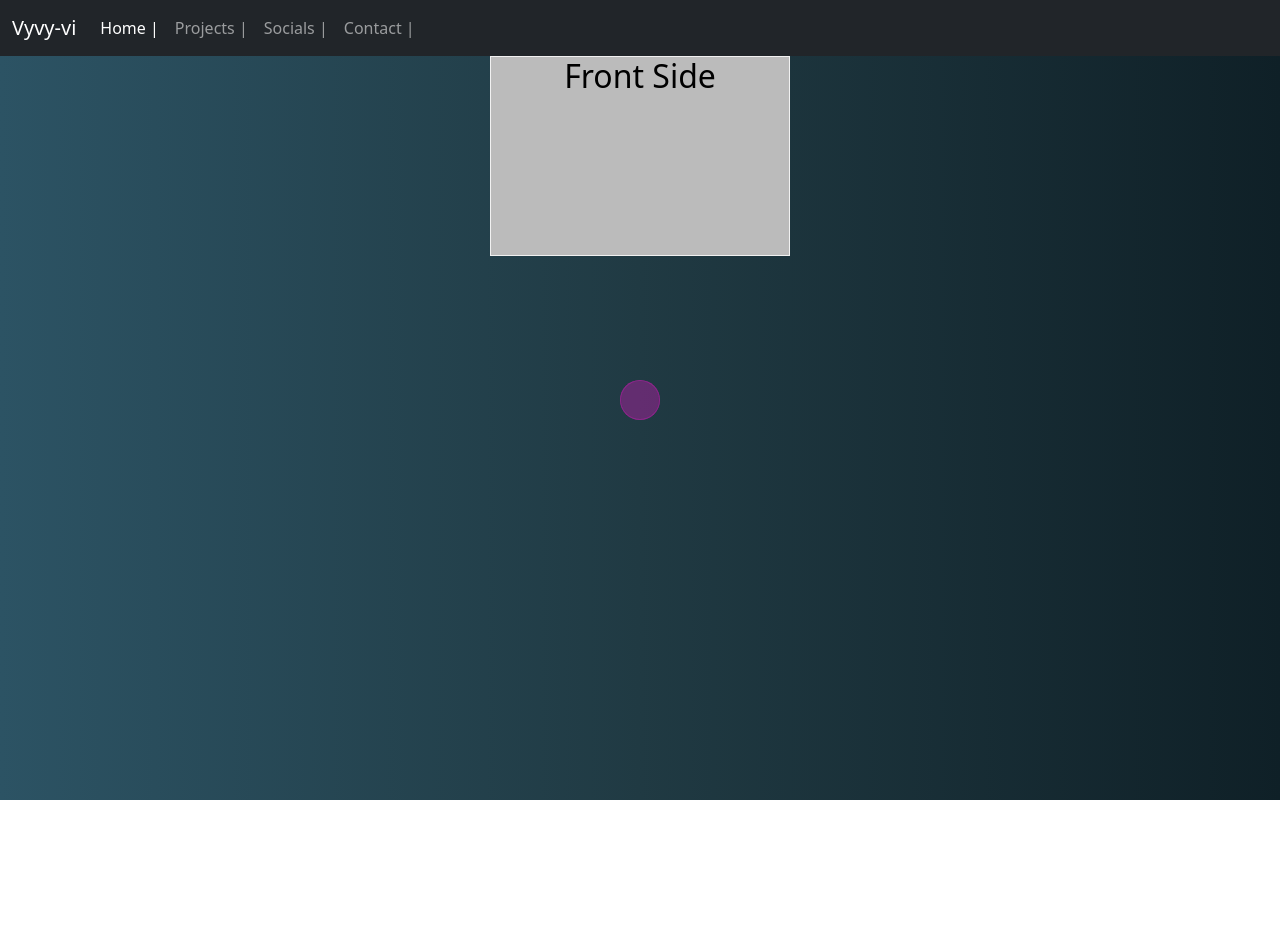
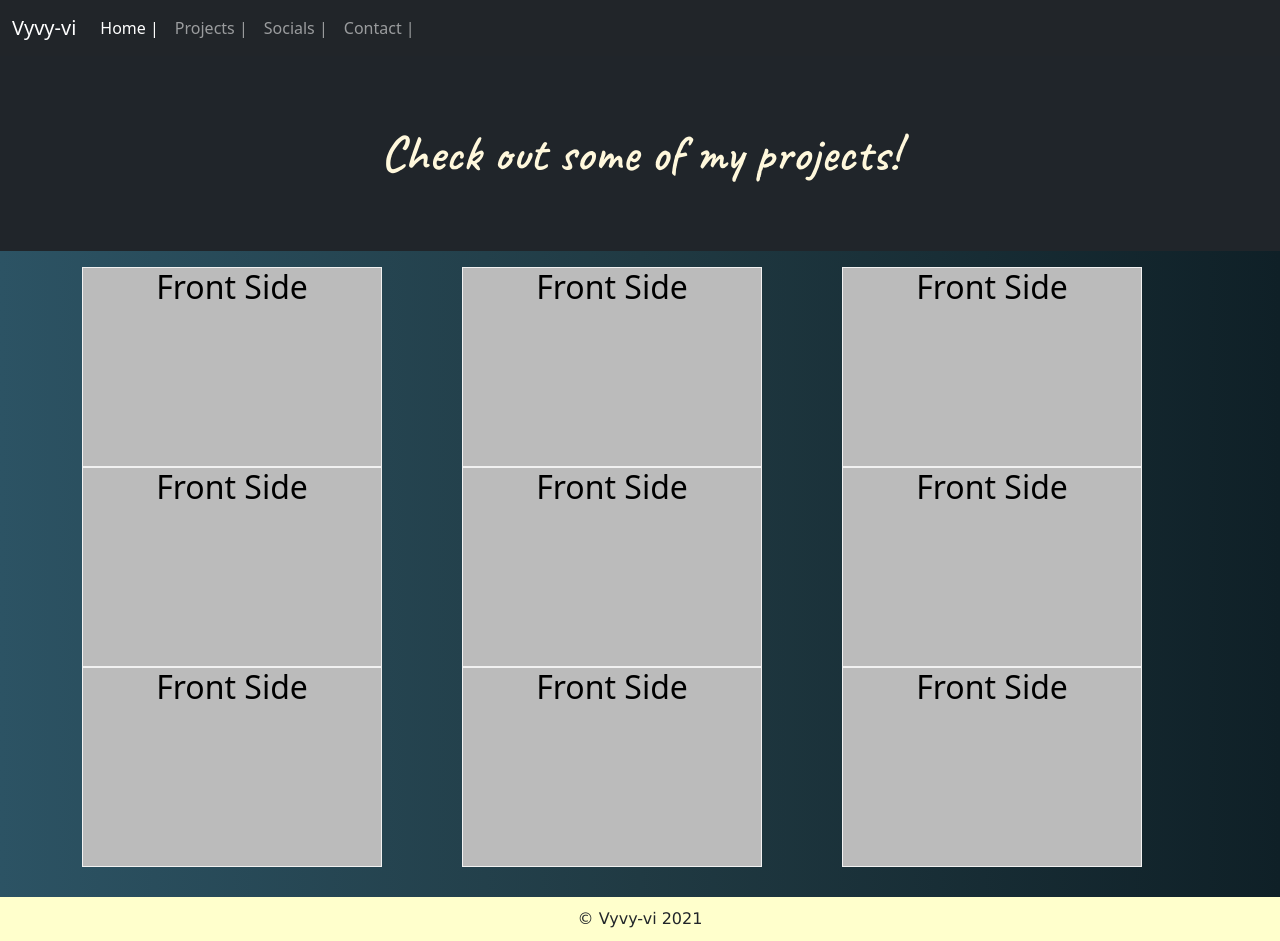
Before and after one commit to Vyvy-vi/portfolio, a website: page projects.html in a window 1280 px wide. Before the commit the page ends 800 px from the top, so only its background shows below. Drawn offline with nearby package versions, Linux system fonts and the light colour scheme.

Commit message:
feat: added footer

```diff
--- a/css/style.css
+++ b/css/style.css
@@ -38,6 +38,17 @@ button:hover {
     color: cornsilk;
     font-size: 50px;
     font-family: 'Caveat', cursive;
+}
+
+#footer {
+  text-align: center;
+  padding: 10px;
+  margin-top: 30px;
+  background: #fFC;
+  font-family: Verdana, sans-serif;
+  bottom: 0;
+  left: 0;
+  width: 100%;
 }
 
 .logo-spin {
--- a/projects.html
+++ b/projects.html
@@ -9,7 +9,10 @@
 </head>
 <body>
     <script src="nav.js"></script>
-    <div align="center">
+    <p class="title-font">Check out some of my projects!</p>
+    <div class="container">
+        <div class="row">
+          <div class="col-sm">
             <div class="flip-box">
                 <div class="flip-box-inner">
                   <div class="flip-box-front">
@@ -21,5 +24,110 @@
                 </div>
             </div>
           </div>
+          <div class="col-sm">
+            <div class="flip-box">
+                <div class="flip-box-inner">
+                  <div class="flip-box-front">
+                    <h2>Front Side</h2>
+                  </div>
+                  <div class="flip-box-back">
+                    <h2>Back Side</h2>
+                  </div>
+                </div>
+            </div>
+          </div>
+          <div class="col-sm">
+            <div class="flip-box">
+                <div class="flip-box-inner">
+                  <div class="flip-box-front">
+                    <h2>Front Side</h2>
+                  </div>
+                  <div class="flip-box-back">
+                    <h2>Back Side</h2>
+                  </div>
+                </div>
+            </div>
+          </div>
+        </div>
+        <div class="row">
+            <div class="col-sm">
+              <div class="flip-box">
+                  <div class="flip-box-inner">
+                    <div class="flip-box-front">
+                      <h2>Front Side</h2>
+                    </div>
+                    <div class="flip-box-back">
+                      <h2>Back Side</h2>
+                    </div>
+                  </div>
+              </div>
+            </div>
+            <div class="col-sm">
+              <div class="flip-box">
+                  <div class="flip-box-inner">
+                    <div class="flip-box-front">
+                      <h2>Front Side</h2>
+                    </div>
+                    <div class="flip-box-back">
+                      <h2>Back Side</h2>
+                    </div>
+                  </div>
+              </div>
+            </div>
+            <div class="col-sm">
+              <div class="flip-box">
+                  <div class="flip-box-inner">
+                    <div class="flip-box-front">
+                      <h2>Front Side</h2>
+                    </div>
+                    <div class="flip-box-back">
+                      <h2>Back Side</h2>
+                    </div>
+                  </div>
+              </div>
+            </div>
+          </div>
+          <div class="row">
+            <div class="col-sm">
+              <div class="flip-box">
+                  <div class="flip-box-inner">
+                    <div class="flip-box-front">
+                      <h2>Front Side</h2>
+                    </div>
+                    <div class="flip-box-back">
+                      <h2>Back Side</h2>
+                    </div>
+                  </div>
+              </div>
+            </div>
+            <div class="col-sm">
+              <div class="flip-box">
+                  <div class="flip-box-inner">
+                    <div class="flip-box-front">
+                      <h2>Front Side</h2>
+                    </div>
+                    <div class="flip-box-back">
+                      <h2>Back Side</h2>
+                    </div>
+                  </div>
+              </div>
+            </div>
+            <div class="col-sm">
+              <div class="flip-box">
+                  <div class="flip-box-inner">
+                    <div class="flip-box-front">
+                      <h2>Front Side</h2>
+                    </div>
+                    <div class="flip-box-back">
+                      <h2>Back Side</h2>
+                    </div>
+                  </div>
+              </div>
+            </div>
+          </div>
+    </div>
+    <footer id="footer">
+        &copy; Vyvy-vi 2021
+    </footer>
 </body>
 </html>
```
Also changed, not shown: contact.html (+3 -0 lines), index.html (+4 -1 lines), socials.html (+3 -0 lines). Lines whose indentation alone changed are shown as unchanged.
